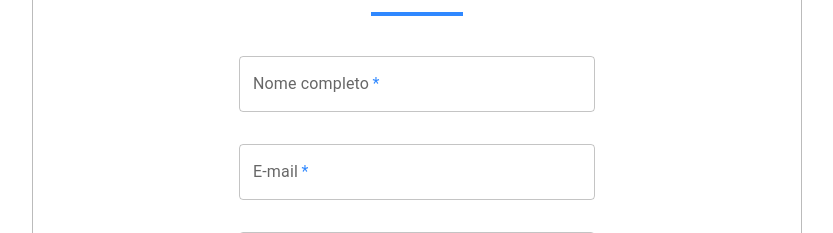
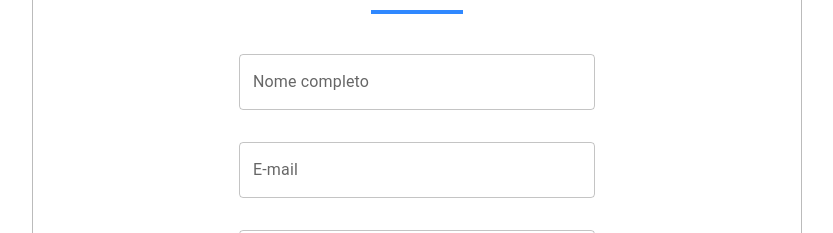
Before and after one commit to anabmartins/tech-challange-fullstack, a React (Vite) app in the folder frontend/: page /signup in a window 1280 px wide. Shown: the part 230-463 px from the top of the page, without its empty margins (223-1056 px from the left). Built offline with nearby package versions, Linux system fonts and the light colour scheme.

Commit message:
fix: signup screen

```diff
--- a/frontend/src/screens/SignUp/index.tsx
+++ b/frontend/src/screens/SignUp/index.tsx
@@ -13,6 +13,7 @@ import {
   FormControl,
   TextField,
   Alert,
+  FormHelperText
 } from "@mui/material";
 import {
   Visibility,
@@ -33,6 +34,8 @@ const SignUp = () => {
   };
 
   const [message, setMessage] = useState("");
+  const [errorMessage, setErrorMessage] = useState("");
+  // const [is, setIsValid] = useState(true)
   const [user, setUser] = useState(initialUserState);
   const handleChange = (e: { target: { name: any; value: any } }) => {
     const { name, value } = e.target;
@@ -58,8 +61,11 @@ const SignUp = () => {
       email: user.email,
       password: user.password,
     };
+
+
     dispatch(registerUser(userCredentials)).then(
       (actionResult: { payload: any }) => {
+
         const result = actionResult.payload;
         if (result) {
           setUser((prevUser) => ({
@@ -88,12 +94,12 @@ const SignUp = () => {
             <div className="inputs">
               <FormControl
                 sx={{ m: 1, width: "40ch" }}
-                required
                 variant="outlined"
               >
                 <TextField
-                  required
                   // fullWidth
+                  error={!!errorMessage}
+                  helperText={errorMessage}
                   id="outlined-basic"
                   label="Nome completo"
                   variant="outlined"
@@ -104,12 +110,12 @@ const SignUp = () => {
               </FormControl>
               <FormControl
                 sx={{ m: 1, width: "40ch" }}
-                required
                 variant="outlined"
               >
                 <TextField
                   fullWidth
-                  required
+                  error={!!errorMessage}
+                  helperText={errorMessage}
                   type="e-mail"
                   id="outlined-basic"
                   label="E-mail"
@@ -121,7 +127,6 @@ const SignUp = () => {
               </FormControl>
               <FormControl
                 sx={{ m: 1, width: "40ch" }}
-                required
                 variant="outlined"
               >
                 <InputLabel htmlFor="outlined-adornment-password">
@@ -129,6 +134,7 @@ const SignUp = () => {
                 </InputLabel>
                 <OutlinedInput
                   id="outlined-adornment-password"
+                  error={!!errorMessage}
                   name="password"
                   value={user.password}
                   onChange={handleChange}
@@ -147,6 +153,8 @@ const SignUp = () => {
                   }
                   label="Senha"
                 />
+                  <FormHelperText id="my-helper-text">{errorMessage}</FormHelperText>
+
               </FormControl>
             </div>
             <Button variant="contained" className="btn-login" type="submit">
```
Also changed, not shown: frontend/src/redux/validationSlicer.ts (added, +10 -0 lines).
